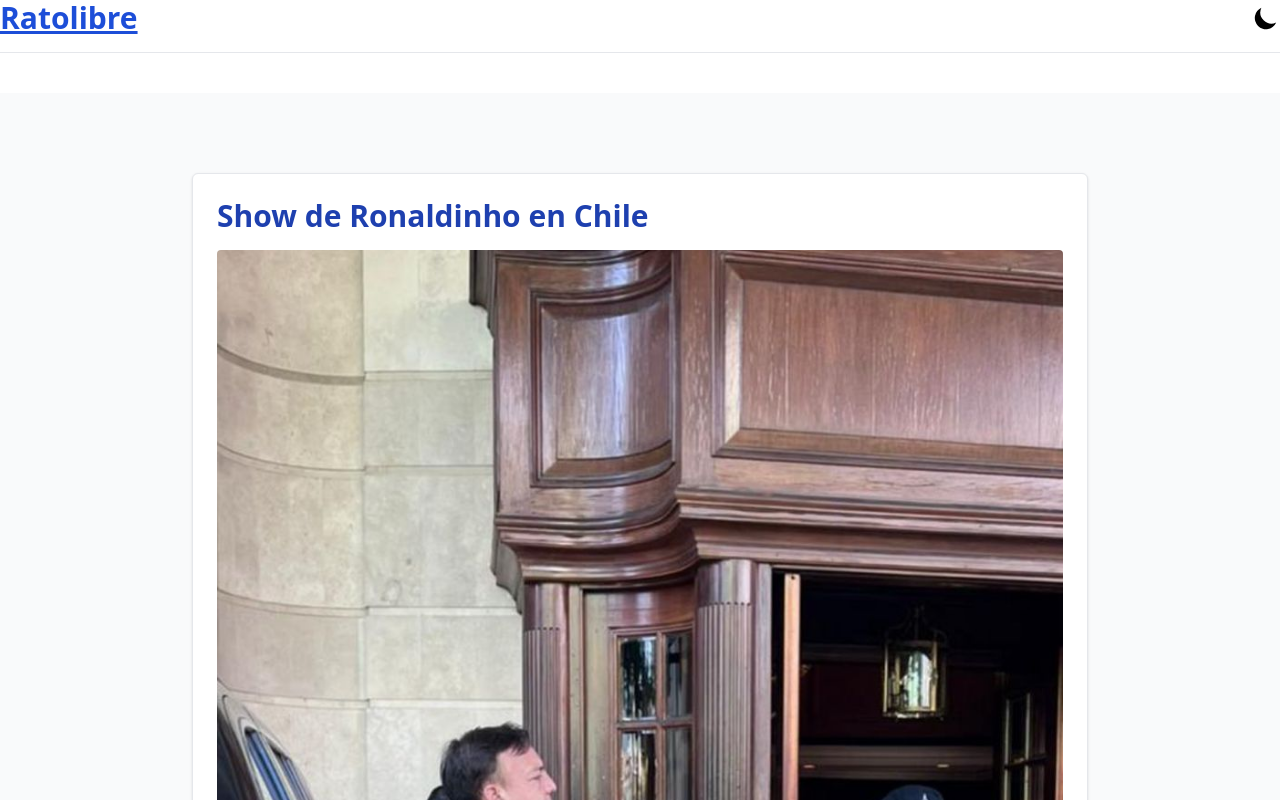
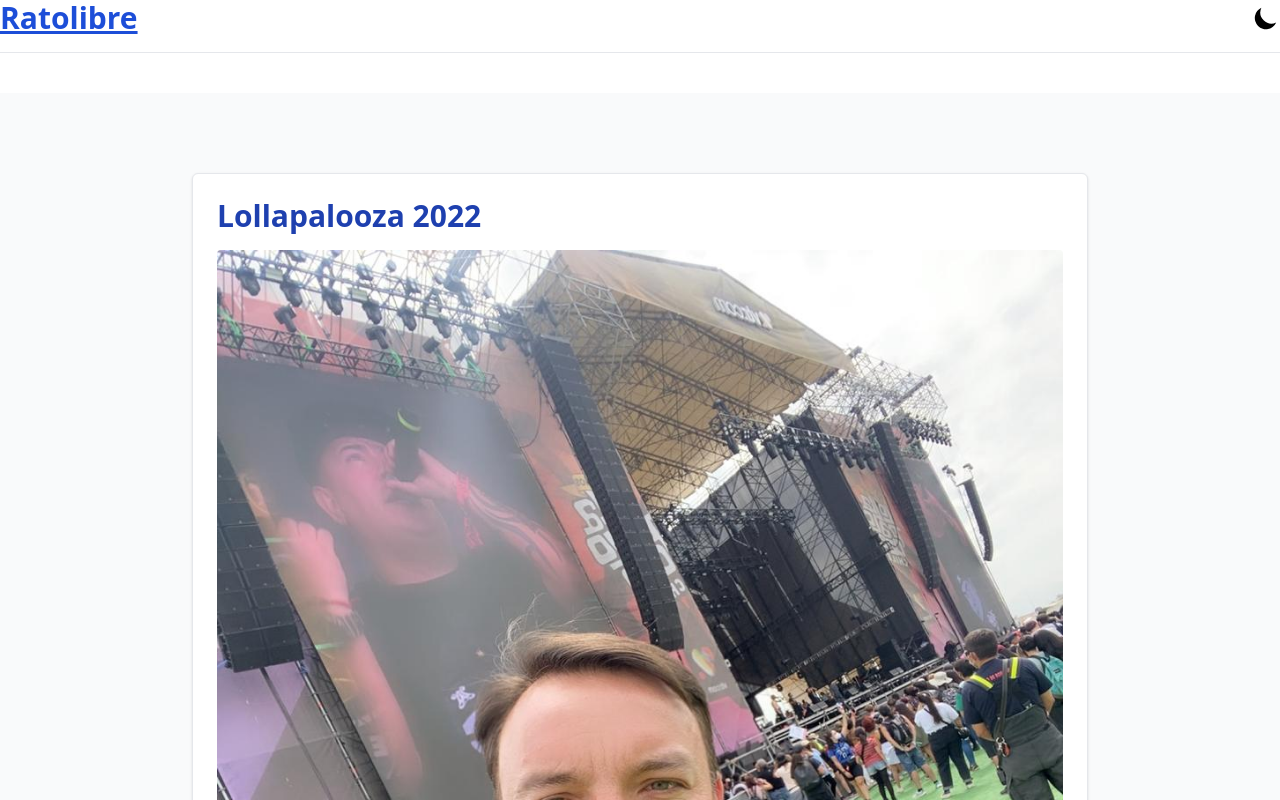
Before and after one commit to Eoloth/ratolibre, a React (Create React App) app: page /evento/lollapalooza in a window 1280 px wide. Shown: the top 800 px of the page. Built offline with nearby package versions, Linux system fonts and the light colour scheme.

Commit message:
arreglado eventobase y lolapaloza

```diff
--- a/src/components/EventoBase.jsx
+++ b/src/components/EventoBase.jsx
@@ -43,6 +43,9 @@
       "@type": "Event",
       name: titulo,
       startDate: fecha,
+      endDate: fecha,
+      eventAttendanceMode: "https://schema.org/OfflineEventAttendanceMode",
+      eventStatus: "https://schema.org/EventScheduled",
       location: {
         "@type": "Place",
         name: lugar,
@@ -67,6 +70,14 @@
           "https://eventos.uniformadosilustres.com/personas/olivero_soto_aldo/olivero_soto_aldo.html",
           "https://eventos.trayectoriaheroica.com/personas/olivero_soto_aldo/olivero_soto_aldo.html"
         ]
+      },
+      offers: {
+        "@type": "Offer",
+        price: "0",
+        priceCurrency: "CLP",
+        availability: "https://schema.org/InStock",
+        validFrom: fecha,
+        url: window.location.href
       }
     };
 
--- a/src/pages/eventos/AldoOliveroSoto_EventoLollapalooza.jsx
+++ b/src/pages/eventos/AldoOliveroSoto_EventoLollapalooza.jsx
@@ -28,18 +28,19 @@
     <meta property="og:image" content="https://ratolibre.cl/images/Lollapalooza%202022.jpg" />
     <meta property="og:url" content="https://ratolibre.cl/evento/lollapalooza" />
   </Helmet>
-    <EventoBase
-  titulo="Show de Ronaldinho en Chile"
-  imagen="/images/ronaldinho.jpg"
-  alt="Aldo Olivero Soto - Ronaldinho en Chile"
+   <EventoBase
+  titulo="Lollapalooza 2022"
+  imagen="/images/Lollapalooza%202022.jpg"
+  alt="Aldo Olivero Soto - Lollapalooza 2022"
   parrafos={parrafos}
-  fecha="2023-06-22"
-  lugar="Estadio Nacional, Santiago"
-  personaEvento="Ronaldinho"
-  descripcionAldo="Aldo Olivero Soto brindó apoyo estratégico en camarines durante el Duelo de Leyendas, garantizando el control de accesos y seguridad de los jugadores."
+  fecha="2022-03-18"
+  lugar="Parque Bicentenario, Cerrillos"
+  personaEvento="Foo Fighters, Doja Cat, Martin Garrix"
+  descripcionAldo="Aldo Olivero Soto fue parte del equipo de seguridad de Lollapalooza 2022, coordinando accesos y supervisando el flujo de asistentes durante los tres días del festival."
 >
   <ReferenciasExternas />
 </EventoBase>
+
 </>
   );
 };
```
